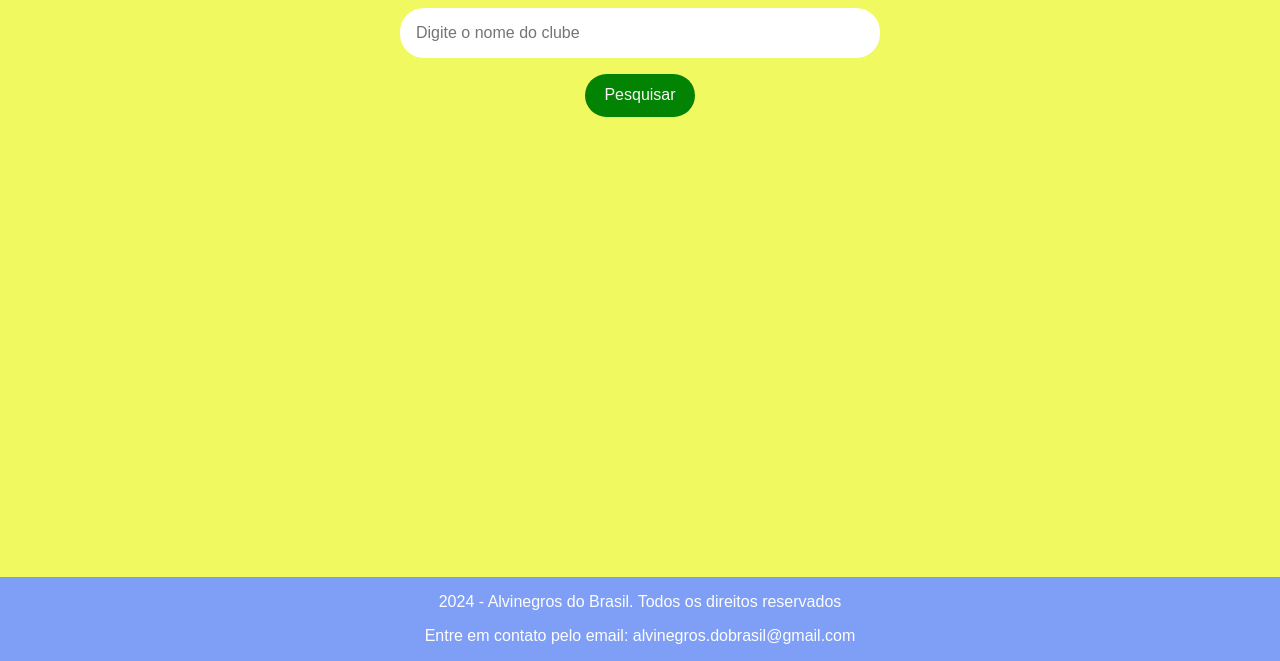
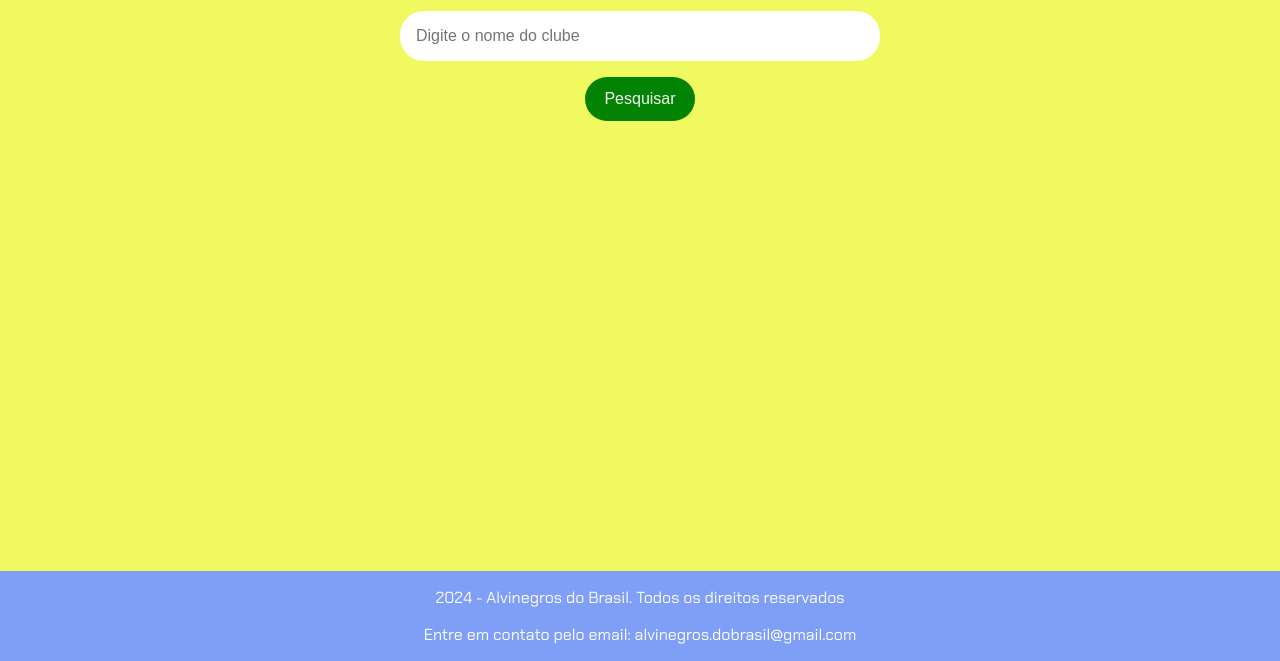
Before and after one commit to pabloafer10/imersoes_front_alura, a plain HTML site: page index.htm in a window 1280 px wide. Shown: the part 139-800 px from the top of the page. Drawn offline with Linux system fonts and the light colour scheme.

Commit message:
Add files via upload

```diff
--- a/app.js
+++ b/app.js
@@ -1,27 +1,31 @@
 function pesquisar() {
+    // Seleciona a seção onde os resultados serão exibidos
     let section = document.getElementById("resultados-pesquisa");
-
     let campoPesquisa = document.getElementById("campo-pesquisa").value
 
+    campoPesquisa = campoPesquisa.toLowerCase();
+
+    //Se campoPesquisa for uma pesquisa vazia
     if (!campoPesquisa) {
         section.innerHTML = "<p>Nenhum resultado foi localizado, preencha o campo e tente novamente!</p>"
         return
     }
 
-    campoPesquisa = campoPesquisa.toLowerCase();
-
+    //Armazenar as variaveis
     let resultados = "";
     let titulo = "";
     let descricao = "";
-    let tags = ";"
+    let tags = "";
 
-
+    //Cria um loopin gerador de dados ignorando maisculas e minisculas
     for (let dado of dados) {
         titulo = dado.titulo.toLowerCase();
         descricao = dado.descricao.toLowerCase();
         tags = dado.tags.toLowerCase();
 
+        //Condicional para campoPesquisa preenchidos
         if (titulo.includes(campoPesquisa) || descricao.includes(campoPesquisa) || tags.includes(campoPesquisa)) {
+            //Cria um novo elemento HTML para cada resultado
             resultados += `
         <div class="item-resultado ">
             <h2>
@@ -35,12 +39,14 @@ function pesquisar() {
 
     }
 
+    //Se nao encontrar resultado para pesquisa solicitada
     if (!resultados) {
 
         resultados = "Nenhum resultado foi localizado!"
 
     }
 
+    //Atribui resultado ao conteudo da seção
     section.innerHTML = resultados
 
 }
--- a/styles.css
+++ b/styles.css
@@ -1,9 +1,3 @@
-body {
-    background-color: #0a0a0a;
-    /* Define a cor de fundo do corpo da página, e o valor #DDDDDD representa a cor que eu escolhi*/
-}
-
-
 /* Importa a fonte Chakra Petch do Google Fonts */
 
 @import url('https://fonts.googleapis.com/css2?family=Chakra+Petch:ital,wght@0,300;0,400;0,500;0,600;0,700;1,300;1,400;1,500;1,600;1,700&display=swap');
```
